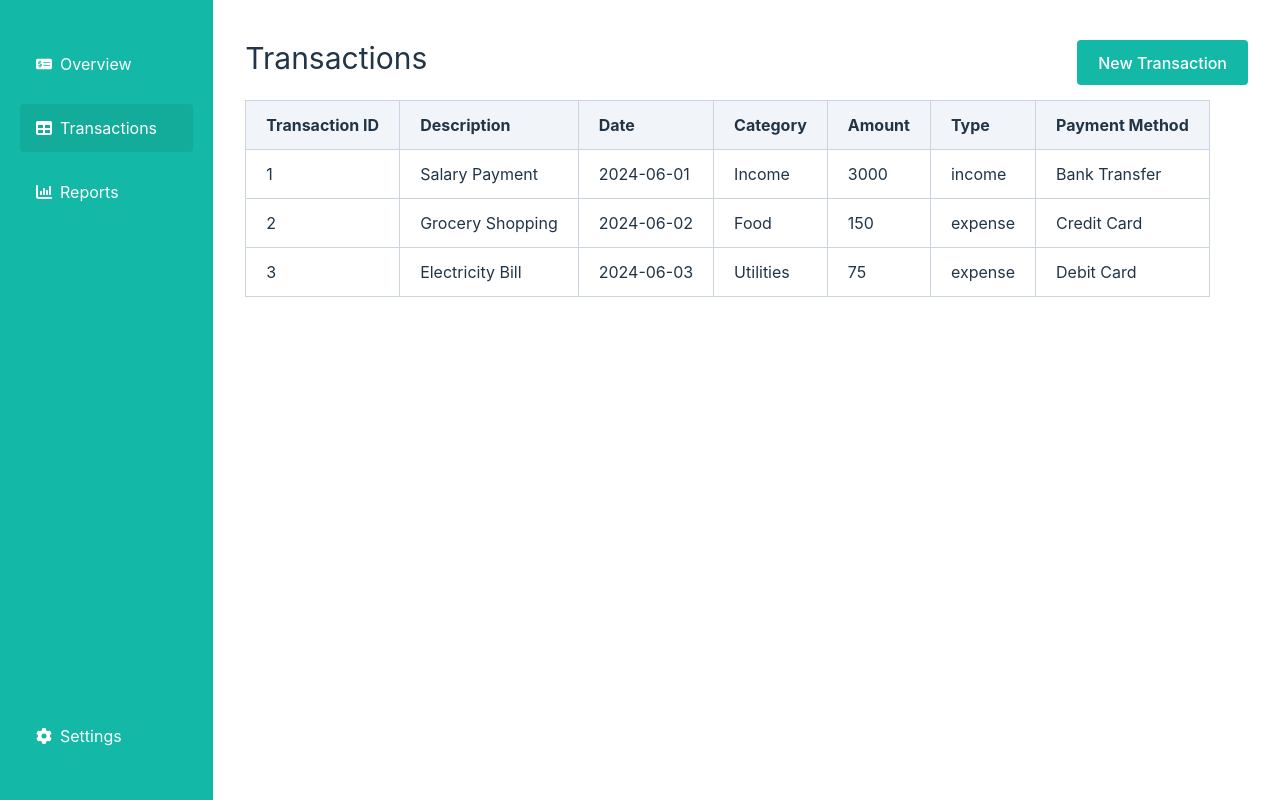
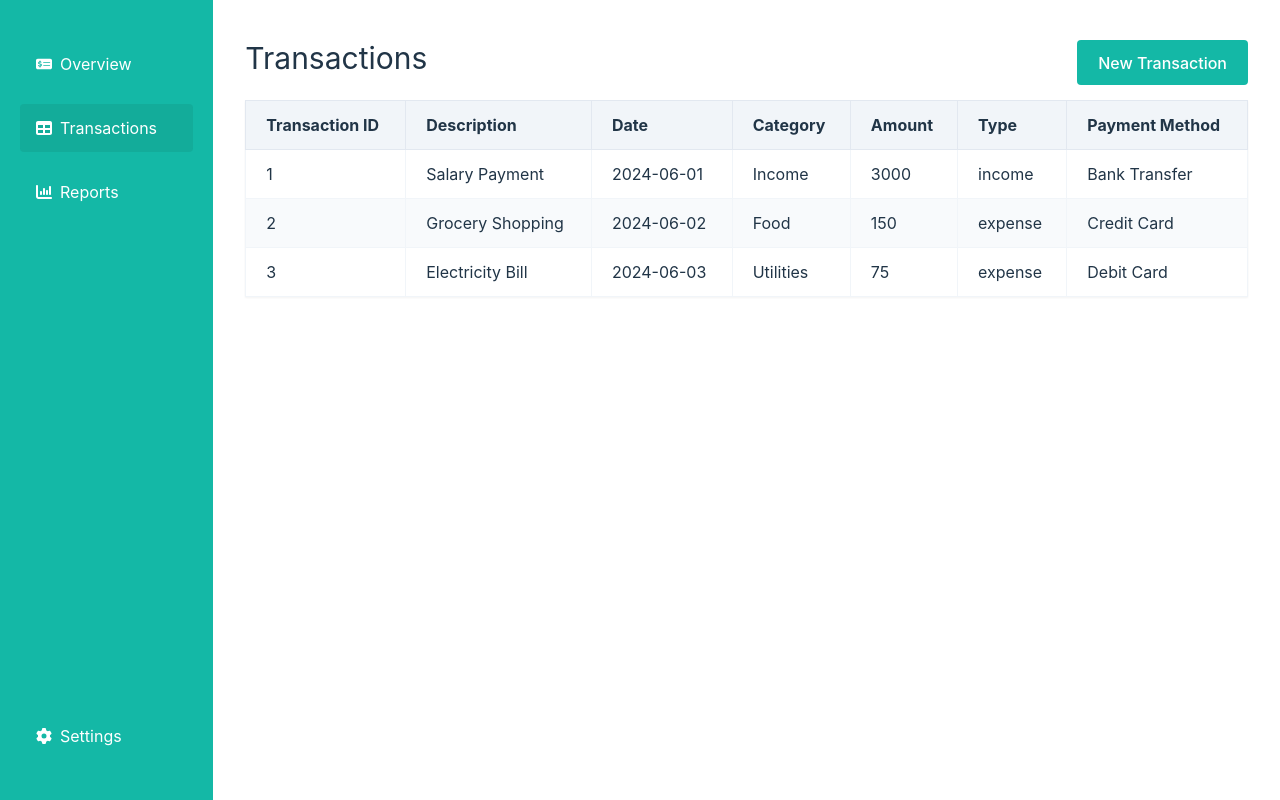
Before and after one commit to and27/tracker, a React (Vite) app: page /transactions in a window 1280 px wide. Built offline with nearby package versions, Linux system fonts and the light colour scheme.

Commit message:
Add table type to fix ts error

```diff
--- a/src/components/Table.tsx
+++ b/src/components/Table.tsx
@@ -3,8 +3,14 @@ import {
   getCoreRowModel,
   flexRender,
 } from "@tanstack/react-table";
+import { Transaction } from "../pages/TransactionsPage";
 
-const Table = ({ columns, data }) => {
+type TableProps = {
+  columns: any[];
+  data: Transaction[];
+};
+
+const Table = ({ columns, data }: TableProps) => {
   const table = useReactTable({
     data,
     columns,
@@ -13,14 +19,14 @@ const Table = ({ columns, data }) => {
 
   return (
     <>
-      <table className="border border-slate-500">
+      <table className="border border-slate-500 w-full shadow-sm">
         <thead>
           {table.getHeaderGroups().map((headerGroup) => (
             <tr key={headerGroup.id}>
               {headerGroup.headers.map((header) => (
                 <th
                   key={header.id}
-                  className="border border-slate-300 py-3 px-5 bg-slate-100 text-start"
+                  className="border border-slate-200 py-3 px-5 bg-slate-100 text-start"
                 >
                   {flexRender(
                     header.column.columnDef.header,
@@ -33,11 +39,11 @@ const Table = ({ columns, data }) => {
         </thead>
         <tbody>
           {table.getRowModel().rows.map((row) => (
-            <tr key={row.id}>
+            <tr key={row.id} className="odd:bg-white even:bg-slate-50">
               {row.getVisibleCells().map((cell) => (
                 <td
                   key={cell.id}
-                  className="border border-slate-300 py-3 px-5 "
+                  className="border border-slate-100 py-3 px-5 "
                 >
                   {flexRender(cell.column.columnDef.cell, cell.getContext())}
                 </td>
```
